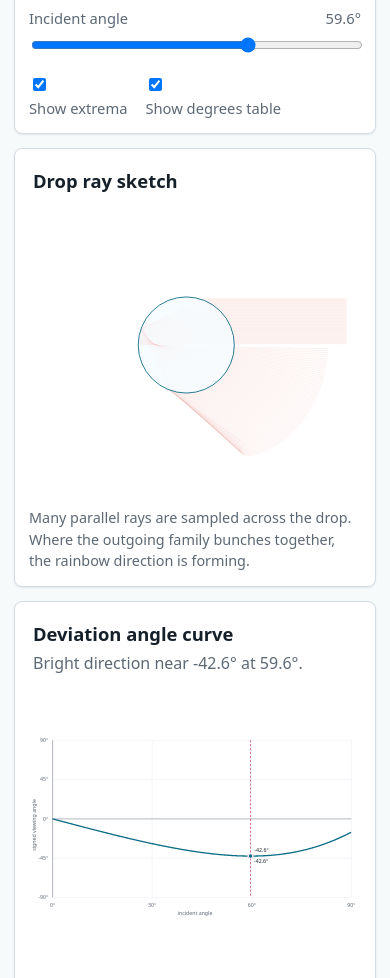
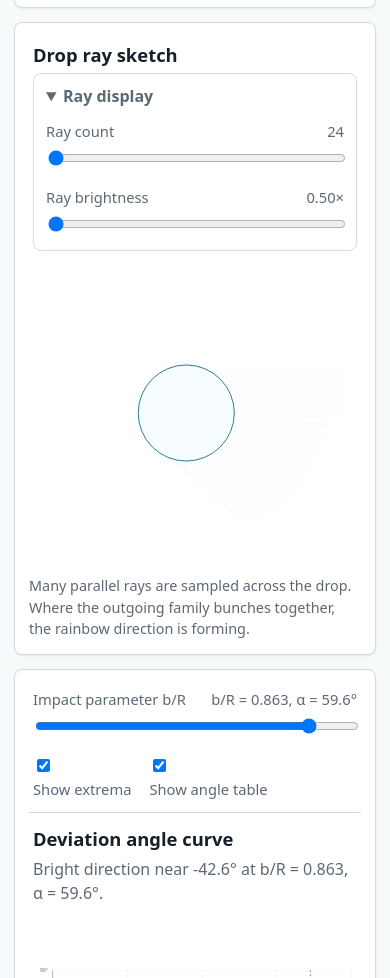
Before and after one commit to gantemur/sol, a plain HTML site: page tools/rainbow-angle/index.html in a window 390 px wide. Shown: the part 460-1438 px from the top of the page. Drawn offline with Linux system fonts and the light colour scheme.

Commit message:
Refine rainbow angle controls and plot

```diff
--- a/tools/rainbow-angle/index.html
+++ b/tools/rainbow-angle/index.html
@@ -42,15 +42,6 @@
           <span><span data-i18n="controlK">Rainbow order</span> <output id="k-value"></output></span>
           <input id="k" type="range" min="1" max="6" step="1" value="1">
         </label>
-        <label>
-          <span><span data-i18n="controlIncident">Incident angle</span> <output id="incident-value"></output></span>
-          <input id="incident" type="range" min="0" max="89.9" step="0.1" value="59.6">
-        </label>
-      </div>
-
-      <div class="toggles">
-        <label><input id="show-extrema" type="checkbox" checked> <span data-i18n="showExtrema">Show extrema</span></label>
-        <label><input id="show-table" type="checkbox" checked> <span data-i18n="showTable">Show degrees table</span></label>
       </div>
     </section>
 
@@ -58,6 +49,19 @@
       <div class="chart-header">
         <h2 data-i18n="rayTitle">Drop ray sketch</h2>
       </div>
+      <details class="display-controls" open>
+        <summary data-i18n="rayDisplayTitle">Ray display</summary>
+        <div class="display-grid">
+          <label>
+            <span><span data-i18n="rayCountLabel">Ray count</span> <output id="ray-count-value"></output></span>
+            <input id="ray-count" type="range" min="24" max="420" step="6" value="96">
+          </label>
+          <label>
+            <span><span data-i18n="rayBrightnessLabel">Ray brightness</span> <output id="ray-brightness-value"></output></span>
+            <input id="ray-brightness" type="range" min="0.5" max="2" step="0.05" value="1">
+          </label>
+        </div>
+      </details>
       <svg id="ray-diagram" viewBox="0 0 760 440" role="img" aria-labelledby="ray-title ray-desc">
         <title id="ray-title" data-i18n="raySvgTitle">Parallel rays entering a spherical water drop</title>
         <desc id="ray-desc" data-i18n="raySvgDesc">A schematic circle showing many parallel rays refracting and reflecting through a water drop.</desc>
@@ -69,13 +73,23 @@
     </section>
 
     <section class="panel chart-panel" aria-label="Deviation angle curve">
+      <div class="plot-controls">
+        <label>
+          <span><span data-i18n="controlImpact">Impact parameter b/R</span> <output id="impact-value"></output></span>
+          <input id="impact" type="range" min="0" max="1" step="0.001" value="0.863">
+        </label>
+        <div class="toggles">
+          <label><input id="show-extrema" type="checkbox" checked> <span data-i18n="showExtrema">Show extrema</span></label>
+          <label><input id="show-table" type="checkbox" checked> <span data-i18n="showTable">Show angle table</span></label>
+        </div>
+      </div>
       <div class="chart-header">
         <h2 data-i18n="chartTitle">Deviation angle curve</h2>
         <p id="chart-note"></p>
       </div>
       <svg id="chart" viewBox="0 0 760 440" role="img" aria-labelledby="chart-title chart-desc">
-        <title id="chart-title" data-i18n="chartSvgTitle">Deviation angle versus incident angle</title>
-        <desc id="chart-desc" data-i18n="chartSvgDesc">A curve showing signed rainbow deviation angle as a function of incident angle.</desc>
+        <title id="chart-title" data-i18n="chartSvgTitle">Deviation angle versus impact parameter</title>
+        <desc id="chart-desc" data-i18n="chartSvgDesc">A curve showing signed rainbow deviation angle as a function of normalized impact parameter.</desc>
       </svg>
     </section>
 
@@ -95,14 +109,13 @@
     <section class="panel explanation">
       <h2 data-i18n="explainTitle">What is plotted?</h2>
       <p data-i18n="explainOne">
-        The incident angle is measured from the surface normal of a spherical water droplet.
-        The refracted angle comes from Snell's law. Order 1 is the primary rainbow, order 2
-        is the secondary rainbow, and higher orders add more internal reflections.
+        The impact parameter b/R is the normalized height where a parallel ray enters the
+        droplet. The incident angle α follows from b/R = sin(α). Order 1 is the primary
+        rainbow, order 2 is the secondary rainbow, and higher orders add more internal reflections.
       </p>
       <p data-i18n="explainTwo">
-        The curve shows the signed viewing angle after reducing the geometric deviation into
-        the visible range from -90 degrees to 90 degrees. Extrema mark where nearby rays bunch
-        together, producing a bright rainbow direction.
+        Uniformly spaced rays in the sketch correspond to uniformly spaced b/R values on the
+        curve. Extrema mark where nearby rays bunch together, producing a bright rainbow direction.
       </p>
     </section>
   </main>
--- a/tools/rainbow-angle/rainbow-angle.js
+++ b/tools/rainbow-angle/rainbow-angle.js
@@ -6,7 +6,20 @@ const PRESETS = {
   violet: { n: 1.34 / 1.00027717 },
 };
 
-const RAY_SAMPLE_COUNT = 96;
+const RAY_COUNT = {
+  min: 24,
+  max: 420,
+  step: 6,
+  defaultValue: 96,
+};
+
+const RAY_BRIGHTNESS = {
+  min: 0.5,
+  max: 2,
+  defaultValue: 1,
+  maxOpacity: 0.75,
+};
+
 const RAY_STYLE = {
   incomingOpacity: 0.20,
   incomingWidth: 0.44,
@@ -26,34 +39,39 @@ const STRINGS = {
     presetCustom: "Custom",
     controlN: "Refractive index",
     controlK: "Rainbow order",
-    controlIncident: "Incident angle",
+    controlImpact: "Impact parameter b/R",
     showExtrema: "Show extrema",
-    showTable: "Show degrees table",
+    showTable: "Show angle table",
+    rayDisplayTitle: "Ray display",
+    rayCountLabel: "Ray count",
+    rayBrightnessLabel: "Ray brightness",
     rayTitle: "Drop ray sketch",
     raySvgTitle: "Parallel rays entering a spherical water drop",
     raySvgDesc: "A schematic circle showing many parallel rays refracting and reflecting through a water drop.",
     rayCaption: "Many parallel rays are sampled across the drop. Where the outgoing family bunches together, the rainbow direction is forming.",
     chartTitle: "Deviation angle curve",
-    chartSvgTitle: "Deviation angle versus incident angle",
-    chartSvgDesc: "A curve showing signed rainbow deviation angle as a function of incident angle.",
-    chartNote: "Bright direction near {angle} at {incident}.",
+    chartSvgTitle: "Deviation angle versus impact parameter",
+    chartSvgDesc: "A curve showing signed rainbow deviation angle as a function of normalized impact parameter.",
+    chartNote: "Bright direction near {angle} at b/R = {impact}, α = {alpha}.",
     chartNoExtremum: "No visible extremum for these parameters.",
-    axisIncident: "incident angle",
+    axisImpact: "impact parameter b/R",
     axisSigned: "signed viewing angle",
     currentTitle: "Current angle",
     signNote: "A negative signed angle follows the source notebook convention: it is counted from the Sun. Positive angles are measured from the antisolar point.",
     summaryTitle: "Primary and secondary summary",
     explainTitle: "What is plotted?",
-    explainOne: "The incident angle is measured from the surface normal of a spherical water droplet. The refracted angle comes from Snell's law. Order 1 is the primary rainbow, order 2 is the secondary rainbow, and higher orders add more internal reflections.",
-    explainTwo: "The curve shows the signed viewing angle after reducing the geometric deviation into the visible range from -90 degrees to 90 degrees. Extrema mark where nearby rays bunch together, producing a bright rainbow direction.",
+    explainOne: "The impact parameter b/R is the normalized height where a parallel ray enters the droplet. The incident angle α follows from b/R = sin(α). Order 1 is the primary rainbow, order 2 is the secondary rainbow, and higher orders add more internal reflections.",
+    explainTwo: "Uniformly spaced rays in the sketch correspond to uniformly spaced b/R values on the curve. Extrema mark where nearby rays bunch together, producing a bright rainbow direction.",
     currentSigned: "Current signed angle: {angle}.",
+    rowImpact: "Impact parameter b/R",
     rowIncident: "Incident angle α",
     rowRefracted: "Refracted angle β",
     rowSigned: "Signed viewing angle",
     rowRaw: "Raw deviation",
     colOrder: "Order",
     colPreset: "Preset",
-    colIncident: "Incident",
+    colImpact: "b/R",
+    colAlpha: "α",
     colViewing: "Viewing angle",
     notDefined: "not defined",
   },
@@ -66,34 +84,39 @@ const STRINGS = {
     presetCustom: "Өөрийн n",
     controlN: "Хугарлын илтгэгч",
     controlK: "Солонгын эрэмбэ",
-    controlIncident: "Тусах өнцөг",
+    controlImpact: "Тусалтын параметр b/R",
     showExtrema: "Экстремум харуулах",
     showTable: "Өнцгийн хүснэгт харуулах",
+    rayDisplayTitle: "Цацрагийн харагдац",
+    rayCountLabel: "Цацрагийн тоо",
+    rayBrightnessLabel: "Цацрагийн тодрол",
     rayTitle: "Дусал дахь цацрагууд",
     raySvgTitle: "Бөмбөрцөг усан дусалд орж буй параллель цацрагууд",
     raySvgDesc: "Олон параллель цацраг усан дусалд хугарч, ойж, дахин хугаран гарах бүдүүвч.",
     rayCaption: "Параллель цацрагуудыг дуслын огтлол дагуу жигд авсан. Гарах цацрагууд бөөгнөрөх чиглэлд солонго үүснэ.",
     chartTitle: "Хазайлтын өнцгийн муруй",
-    chartSvgTitle: "Тусах өнцгөөс хамаарах хазайлтын өнцөг",
-    chartSvgDesc: "Тусах өнцгийн функц болох тэмдэгтэй солонгын өнцгийн муруй.",
-    chartNote: "Гэрэлт чиглэл {angle}, тусах өнцөг {incident} орчим.",
+    chartSvgTitle: "Тусалтын параметрээс хамаарах хазайлтын өнцөг",
+    chartSvgDesc: "Нормчилсон тусалтын параметрийн функц болох тэмдэгтэй солонгын өнцгийн муруй.",
+    chartNote: "Гэрэлт чиглэл {angle}, b/R = {impact}, α = {alpha} орчим.",
     chartNoExtremum: "Эдгээр параметрт харагдах экстремум алга.",
-    axisIncident: "тусах өнцөг",
+    axisImpact: "тусалтын параметр b/R",
     axisSigned: "тэмдэгтэй харах өнцөг",
     currentTitle: "Одоогийн өнцөг",
     signNote: "Сөрөг тэмдэг нь эх notebook-ийн дагуу Нарны зүгээс тоолж байгааг илтгэнэ. Эерэг өнцөг нь Нарны эсрэг цэгээс хэмжигдэнэ.",
     summaryTitle: "Анхдагч ба хоёрдогч тойм",
     explainTitle: "Юуг зурж байна вэ?",
-    explainOne: "Тусах өнцгийг бөмбөрцөг усан дуслын гадаргын нормалиас хэмжинэ. Доторх хугарлын өнцөг нь Снеллийн хуулиар олдоно. Эрэмбэ 1 нь анхдагч солонго, эрэмбэ 2 нь хоёрдогч солонго; өндөр эрэмбэд дотоод ойролт нэмэгдэнэ.",
-    explainTwo: "Муруй нь геометр хазайлтыг -90 градусаас 90 градусын харагдах завсарт бууруулсан тэмдэгтэй харах өнцгийг харуулна. Экстремум орчимд ойролцоо цацрагууд бөөгнөрч, гэрэлт солонгын чиглэл үүснэ.",
+    explainOne: "Тусалтын параметр b/R нь параллель цацраг дусалд орох өндрийг радиусаар нормчилсон утга. Тусах өнцөг α нь b/R = sin(α)-аас олдоно. Эрэмбэ 1 нь анхдагч солонго, эрэмбэ 2 нь хоёрдогч солонго; өндөр эрэмбэд дотоод ойролт нэмэгдэнэ.",
+    explainTwo: "Зураг дахь жигд зайтай цацрагууд нь муруйн жигд b/R утгуудтай тохирно. Экстремум орчимд ойролцоо цацрагууд бөөгнөрч, гэрэлт солонгын чиглэл үүснэ.",
     currentSigned: "Одоогийн тэмдэгтэй өнцөг: {angle}.",
+    rowImpact: "Тусалтын параметр b/R",
     rowIncident: "Тусах өнцөг α",
     rowRefracted: "Хугарсан өнцөг β",
     rowSigned: "Тэмдэгтэй харах өнцөг",
     rowRaw: "Түүхий хазайлт",
     colOrder: "Эрэмбэ",
     colPreset: "Сонголт",
-    colIncident: "Тусах",
+    colImpact: "b/R",
+    colAlpha: "α",
     colViewing: "Харах өнцөг",
     notDefined: "тодорхойгүй",
   },
@@ -103,16 +126,18 @@ const state = {
   preset: "red",
   n: PRESETS.red.n,
   k: 1,
-  incidentDeg: 59.6,
+  impact: Math.sin(59.6 * RAD),
   showExtrema: true,
   showTable: true,
+  rayCount: initialRayCount(),
+  rayBrightness: initialRayBrightness(),
   lang: initialLanguage(),
 };
 
 const els = {};
 
 document.addEventListener("DOMContentLoaded", () => {
-  for (const id of ["n", "k", "incident", "show-extrema", "show-table", "chart", "chart-note", "ray-diagram", "current-table", "summary-table", "n-value", "k-value", "incident-value"]) {
+  for (const id of ["n", "k", "impact", "show-extrema", "show-table", "ray-count", "ray-brightness", "chart", "chart-note", "ray-diagram", "current-table", "summary-table", "n-value", "k-value", "impact-value", "ray-count-value", "ray-brightness-value"]) {
     els[id] = document.getElementById(id);
   }
 
@@ -135,8 +160,8 @@ document.addEventListener("DOMContentLoaded", () => {
     render();
   });
 
-  els.incident.addEventListener("input", () => {
-    state.incidentDeg = Number(els.incident.value);
+  els.impact.addEventListener("input", () => {
+    state.impact = clamp(Number(els.impact.value), 0, 1);
     render();
   });
 
@@ -147,6 +172,18 @@ document.addEventListener("DOMContentLoaded", () => {
 
   els["show-table"].addEventListener("change", () => {
     state.showTable = els["show-table"].checked;
+    render();
+  });
+
+  els["ray-count"].addEventListener("input", () => {
+    state.rayCount = clamp(Number(els["ray-count"].value), RAY_COUNT.min, RAY_COUNT.max);
+    saveRayDisplaySettings();
+    render();
+  });
+
+  els["ray-brightness"].addEventListener("input", () => {
+    state.rayBrightness = clamp(Number(els["ray-brightness"].value), RAY_BRIGHTNESS.min, RAY_BRIGHTNESS.max);
+    saveRayDisplaySettings();
     render();
   });
 
@@ -203,6 +240,35 @@ function initialLanguage() {
   return "en";
 }
 
+function initialRayCount() {
+  try {
+    const saved = Number(localStorage.getItem("rainbow-angle-ray-count"));
+    if (Number.isFinite(saved)) return roundedRayCount(saved);
+  } catch (_error) {
+    // Defaults keep the sketch independent of browser storage.
+  }
+  return RAY_COUNT.defaultValue;
+}
+
+function initialRayBrightness() {
+  try {
+    const saved = Number(localStorage.getItem("rainbow-angle-ray-brightness"));
+    if (Number.isFinite(saved)) return clamp(saved, RAY_BRIGHTNESS.min, RAY_BRIGHTNESS.max);
+  } catch (_error) {
+    // Defaults keep the sketch independent of browser storage.
+  }
+  return RAY_BRIGHTNESS.defaultValue;
+}
+
+function saveRayDisplaySettings() {
+  try {
+    localStorage.setItem("rainbow-angle-ray-count", String(state.rayCount));
+    localStorage.setItem("rainbow-angle-ray-brightness", state.rayBrightness.toFixed(2));
+  } catch (_error) {
+    // Display controls still work for the current page when storage is unavailable.
+  }
+}
+
 function t(key, values = {}) {
   const text = STRINGS[state.lang]?.[key] ?? STRINGS.en[key] ?? key;
   return text.replace(/\{(\w+)\}/g, (_match, name) => values[name] ?? "");
@@ -252,9 +318,10 @@ function signedViewingAngle(alpha, n, k) {
 function sampleCurve(n, k, steps = 540) {
   const points = [];
   for (let i = 0; i <= steps; i++) {
-    const incidentDeg = 89.9 * i / steps;
-    const angle = signedViewingAngle(incidentDeg * RAD, n, k);
-    if (Number.isFinite(angle)) points.push({ incidentDeg, angle });
+    const impact = i / steps;
+    const alpha = Math.asin(impact);
+    const angle = signedViewingAngle(alpha, n, k);
+    if (Number.isFinite(angle)) points.push({ impact, alphaDeg: alpha * DEG, angle });
   }
   return points;
 }
@@ -267,9 +334,10 @@ function findExtrema(n, k) {
   // sin(alpha)^2 = ((k+1)^2 - n^2) / (k(k+2)).
   // This marks the stationary deviation where neighboring rays bunch up.
   const alpha = Math.asin(Math.sqrt(b2));
+  const impact = Math.sin(alpha);
   const angle = signedViewingAngle(alpha, n, k);
   if (!Number.isFinite(angle)) return [];
-  return [{ incidentDeg: alpha * DEG, angle, kind: angle < 0 ? "min" : "max" }];
+  return [{ impact, alphaDeg: alpha * DEG, angle, kind: angle < 0 ? "min" : "max" }];
 }
 
 function strongestExtremum(n, k) {
@@ -277,11 +345,12 @@ function strongestExtremum(n, k) {
 }
 
 function currentValues() {
-  const alpha = state.incidentDeg * RAD;
+  const impact = clamp(state.impact, 0, 1);
+  const alpha = Math.asin(impact);
   const beta = refractedAngle(alpha, state.n);
   const angle = signedViewingAngle(alpha, state.n, state.k);
   const raw = rawDeviation(alpha, state.n, state.k);
-  return { alpha, beta, angle, raw };
+  return { impact, alpha, beta, angle, raw };
 }
 
 function render() {
@@ -289,12 +358,16 @@ function render() {
 
   els.n.value = state.n.toFixed(3);
   els.k.value = state.k;
-  els.incident.value = state.incidentDeg;
+  els.impact.value = state.impact.toFixed(3);
+  els["ray-count"].value = state.rayCount;
+  els["ray-brightness"].value = state.rayBrightness.toFixed(2);
   els["show-extrema"].checked = state.showExtrema;
   els["show-table"].checked = state.showTable;
   els["n-value"].textContent = state.n.toFixed(4);
   els["k-value"].textContent = String(state.k);
-  els["incident-value"].textContent = `${state.incidentDeg.toFixed(1)}°`;
+  els["impact-value"].textContent = formatImpactReadout(state.impact);
+  els["ray-count-value"].textContent = String(state.rayCount);
+  els["ray-brightness-value"].textContent = `${state.rayBrightness.toFixed(2)}×`;
 
   document.querySelectorAll(".preset").forEach((button) => {
     button.classList.toggle("active", button.dataset.preset === state.preset);
@@ -312,7 +385,7 @@ function renderChart() {
   const margin = { left: 54, right: 22, top: 26, bottom: 54 };
   const plotWidth = width - margin.left - margin.right;
   const plotHeight = height - margin.top - margin.bottom;
-  const xScale = (x) => margin.left + (x / 90) * plotWidth;
+  const xScale = (x) => margin.left + x * plotWidth;
   const yScale = (y) => margin.top + ((90 - y) / 180) * plotHeight;
   const points = sampleCurve(state.n, state.k);
   const current = currentValues();
@@ -324,19 +397,19 @@ function renderChart() {
     line(svg, margin.left, yScale(y), width - margin.right, yScale(y), "grid-line");
     text(svg, margin.left - 10, yScale(y) + 4, `${y}°`, "tick-label", "end");
   }
-  for (const x of [0, 30, 60, 90]) {
+  for (const x of [0, 0.25, 0.5, 0.75, 1]) {
     line(svg, xScale(x), margin.top, xScale(x), height - margin.bottom, "grid-line");
-    text(svg, xScale(x), height - margin.bottom + 22, `${x}°`, "tick-label", "middle");
+    text(svg, xScale(x), height - margin.bottom + 22, formatImpactTick(x), "tick-label", "middle");
   }
 
   line(svg, margin.left, yScale(0), width - margin.right, yScale(0), "axis");
   line(svg, margin.left, margin.top, margin.left, height - margin.bottom, "axis");
-  text(svg, width / 2, height - 14, t("axisIncident"), "axis-label", "middle");
+  text(svg, width / 2, height - 14, t("axisImpact"), "axis-label", "middle");
   text(svg, 16, height / 2, t("axisSigned"), "axis-label", "middle", -90);
 
   const path = points
     .filter((p) => Number.isFinite(p.angle))
-    .map((p, i) => `${i === 0 ? "M" : "L"} ${xScale(p.incidentDeg).toFixed(2)} ${yScale(p.angle).toFixed(2)}`)
+    .map((p, i) => `${i === 0 ? "M" : "L"} ${xScale(p.impact).toFixed(2)} ${yScale(p.angle).toFixed(2)}`)
     .join(" ");
 
   if (path) {
@@ -347,7 +420,7 @@ function renderChart() {
   }
 
   if (Number.isFinite(current.angle)) {
-    const cx = xScale(state.incidentDeg);
+    const cx = xScale(current.impact);
     const cy = yScale(current.angle);
     line(svg, cx, margin.top, cx, height - margin.bottom, "marker-line");
     circle(svg, cx, cy, 6, "marker-dot");
@@ -355,17 +428,18 @@ function renderChart() {
   }
 
   for (const item of extrema) {
-    const cx = xScale(item.incidentDeg);
+    const cx = xScale(item.impact);
     const cy = yScale(item.angle);
     circle(svg, cx, cy, 5, "extremum-dot");
-    text(svg, cx + 8, cy + 16, `${item.angle.toFixed(1)}°`, "point-label", "start");
+    text(svg, cx + 8, cy + 16, `${formatImpact(item.impact)}, ${item.angle.toFixed(1)}°`, "point-label", "start");
   }
 
   const strongest = strongestExtremum(state.n, state.k);
   els["chart-note"].textContent = strongest
     ? t("chartNote", {
       angle: `${strongest.angle.toFixed(1)}°`,
-      incident: `${strongest.incidentDeg.toFixed(1)}°`,
+      impact: formatImpact(strongest.impact),
+      alpha: `${strongest.alphaDeg.toFixed(1)}°`,
     })
     : t("chartNoExtremum");
 }
@@ -376,7 +450,7 @@ function renderRayDiagram() {
   const center = { x: 360, y: 220 };
   const radius = 110;
   const rayColor = currentRayColor();
-  const impacts = sampleImpactHeights(RAY_SAMPLE_COUNT);
+  const impacts = sampleImpactHeights(state.rayCount);
 
   svg.replaceChildren();
 
@@ -399,7 +473,8 @@ function renderTables() {
     els["current-table"].innerHTML = `
       <table>
         <tbody>
-          <tr><th>${t("rowIncident")}</th><td>${formatAngle(state.incidentDeg)}</td></tr>
+          <tr><th>${t("rowImpact")}</th><td>${formatImpact(current.impact)}</td></tr>
+          <tr><th>${t("rowIncident")}</th><td>${formatAngle(current.alpha * DEG)}</td></tr>
           <tr><th>${t("rowRefracted")}</th><td>${formatAngle(current.beta == null ? null : current.beta * DEG)}</td></tr>
           <tr><th>${t("rowSigned")}</th><td>${formatAngle(current.angle)}</td></tr>
           <tr><th>${t("rowRaw")}</th><td>${formatAngle(current.raw == null ? null : current.raw * DEG)}</td></tr>
@@ -414,7 +489,8 @@ function renderTables() {
       rows.push({
         order,
         preset: t(key === "red" ? "presetRed" : "presetViolet"),
-        incident: ext?.incidentDeg,
+        impact: ext?.impact,
+        alpha: ext?.alphaDeg,
         angle: ext?.angle,
       });
     }
@@ -423,14 +499,15 @@ function renderTables() {
   els["summary-table"].innerHTML = `
     <table>
       <thead>
-        <tr><th>${t("colOrder")}</th><th>${t("colPreset")}</th><th>${t("colIncident")}</th><th>${t("colViewing")}</th></tr>
+        <tr><th>${t("colOrder")}</th><th>${t("colPreset")}</th><th>${t("colImpact")}</th><th>${t("colAlpha")}</th><th>${t("colViewing")}</th></tr>
       </thead>
       <tbody>
         ${rows.map((row) => `
           <tr>
             <td>${row.order}</td>
             <td>${row.preset}</td>
-            <td>${formatAngle(row.incident)}</td>
+            <td>${formatImpact(row.impact)}</td>
+            <td>${formatAngle(row.alpha)}</td>
             <td>${formatAngle(row.angle)}</td>
           </tr>`).join("")}
       </tbody>
@@ -439,6 +516,20 @@ function renderTables() {
 
 function formatAngle(value) {
   return Number.isFinite(value) ? `${value.toFixed(2)}°` : `<span class="warning">${t("notDefined")}</span>`;
+}
+
+function formatImpact(value) {
+  return Number.isFinite(value) ? value.toFixed(3) : `<span class="warning">${t("notDefined")}</span>`;
+}
+
+function formatImpactReadout(value) {
+  const impact = clamp(value, 0, 1);
+  return `b/R = ${formatImpact(impact)}, α = ${(Math.asin(impact) * DEG).toFixed(1)}°`;
+}
+
+function formatImpactTick(value) {
+  if (value === 0 || value === 1) return String(value);
+  return value.toFixed(2);
 }
 
 function currentRayColor() {
@@ -457,6 +548,10 @@ function sampleImpactHeights(count) {
     impacts.push(minImpact + (maxImpact - minImpact) * i / (count - 1));
   }
   return impacts;
+}
+
+function rayOpacity(baseOpacity) {
+  return clamp(baseOpacity * state.rayBrightness, 0, RAY_BRIGHTNESS.maxOpacity);
 }
 
 function traceRayByImpact(impact, n, k) {
@@ -527,14 +622,24 @@ function toSvgPoint(point, center, radius) {
 function drawRayFamilyTrace(svg, trace, center, radius, startX, color) {
   const entry = toSvgPoint(trace.entry, center, radius);
 
-  styledLine(svg, startX, entry.y, entry.x, entry.y, "ray-segment ray-incoming", color, RAY_STYLE.incomingOpacity, RAY_STYLE.incomingWidth);
+  styledLine(svg, startX, entry.y, entry.x, entry.y, "ray-segment ray-incoming", color, rayOpacity(RAY_STYLE.incomingOpacity), RAY_STYLE.incomingWidth);
 
   const internalPoints = trace.internal.map((point) => toSvgPoint(point, center, radius));
-  polyline(svg, internalPoints, "ray-segment ray-internal", color, RAY_STYLE.internalOpacity, RAY_STYLE.internalWidth);
+  polyline(svg, internalPoints, "ray-segment ray-internal", color, rayOpacity(RAY_STYLE.internalOpacity), RAY_STYLE.internalWidth);
 
   const exit = toSvgPoint(trace.exit, center, radius);
   const outEnd = toSvgPoint(add(trace.exit, scale(trace.outgoing, 1.95)), center, radius);
-  styledLine(svg, exit.x, exit.y, outEnd.x, outEnd.y, "ray-segment ray-outgoing", color, RAY_STYLE.outgoingOpacity, RAY_STYLE.outgoingWidth);
+  styledLine(svg, exit.x, exit.y, outEnd.x, outEnd.y, "ray-segment ray-outgoing", color, rayOpacity(RAY_STYLE.outgoingOpacity), RAY_STYLE.outgoingWidth);
+}
+
+function roundedRayCount(value) {
+  const rounded = Math.round(value / RAY_COUNT.step) * RAY_COUNT.step;
+  return clamp(rounded, RAY_COUNT.min, RAY_COUNT.max);
+}
+
+function clamp(value, min, max) {
+  if (!Number.isFinite(value)) return min;
+  return Math.min(max, Math.max(min, value));
 }
 
 function dot(a, b) {
--- a/tools/rainbow-angle/style.css
+++ b/tools/rainbow-angle/style.css
@@ -117,7 +117,7 @@ button.active {
 
 .control-grid {
   display: grid;
-  grid-template-columns: repeat(3, minmax(0, 1fr));
+  grid-template-columns: repeat(2, minmax(0, 1fr));
   gap: 14px;
 }
 
@@ -139,6 +139,41 @@ input[type="range"] {
   flex-wrap: wrap;
   gap: 18px;
   margin-top: 14px;
+}
+
+.display-controls {
+  margin: 4px 4px 12px;
+  border: 1px solid var(--line);
+  border-radius: 8px;
+  padding: 10px 12px 12px;
+}
+
+.display-controls summary {
+  color: var(--muted);
+  cursor: pointer;
+  font-weight: 650;
+}
+
+.display-grid {
+  display: grid;
+  grid-template-columns: repeat(2, minmax(0, 1fr));
+  gap: 14px;
+  margin-top: 12px;
+}
+
+.plot-controls {
+  display: grid;
+  grid-template-columns: minmax(240px, 1fr) auto;
+  gap: 14px;
+  align-items: end;
+  padding: 4px 4px 12px;
+  border-bottom: 1px solid var(--line);
+  margin-bottom: 8px;
+}
+
+.plot-controls .toggles {
+  margin-top: 0;
+  justify-content: flex-end;
 }
 
 .chart-panel {
@@ -265,8 +300,14 @@ td:first-child {
 @media (max-width: 760px) {
   .control-row,
   .control-grid,
+  .display-grid,
+  .plot-controls,
   .details {
     grid-template-columns: 1fr;
+  }
+
+  .plot-controls .toggles {
+    justify-content: flex-start;
   }
 
   .chart-header {
```
